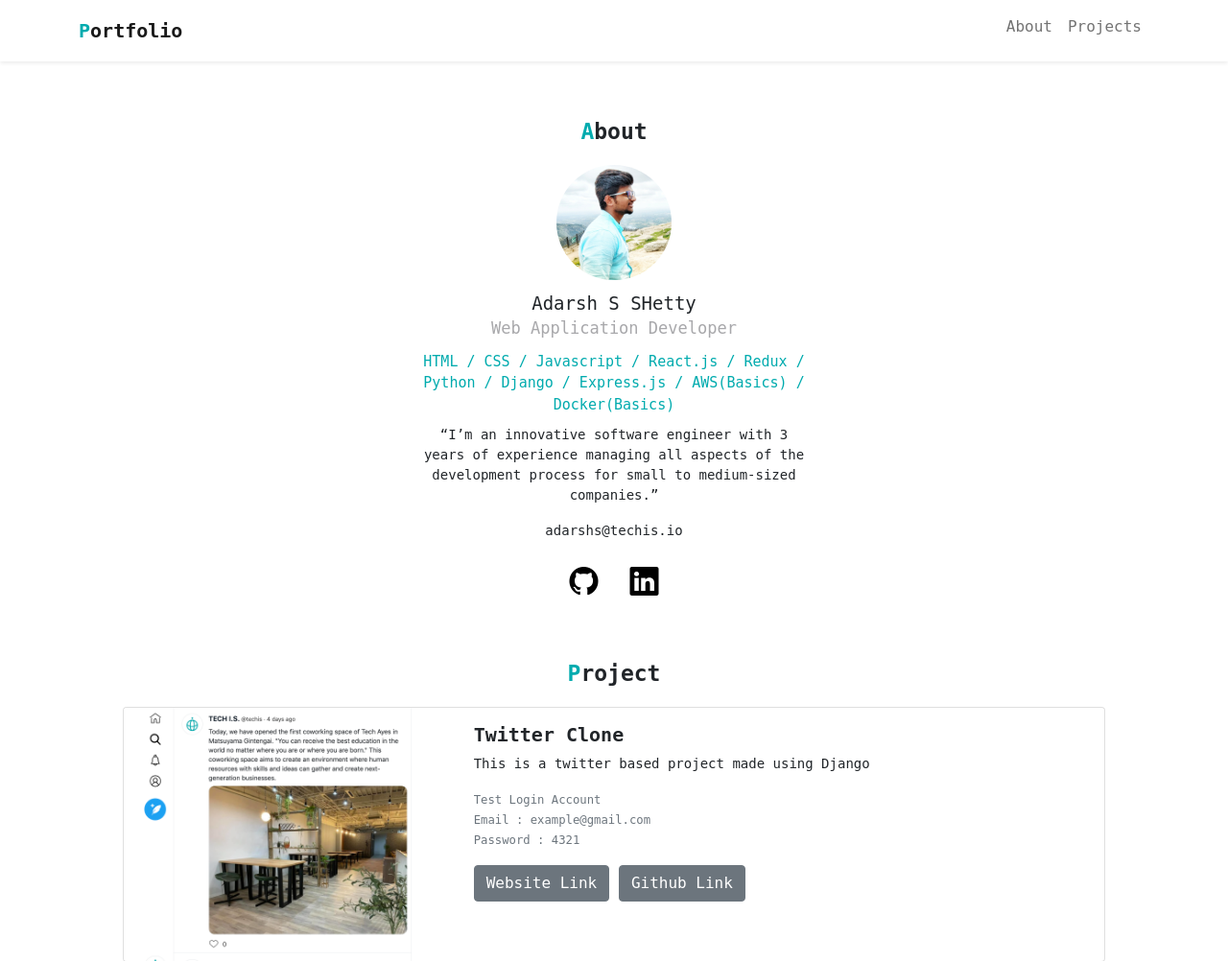
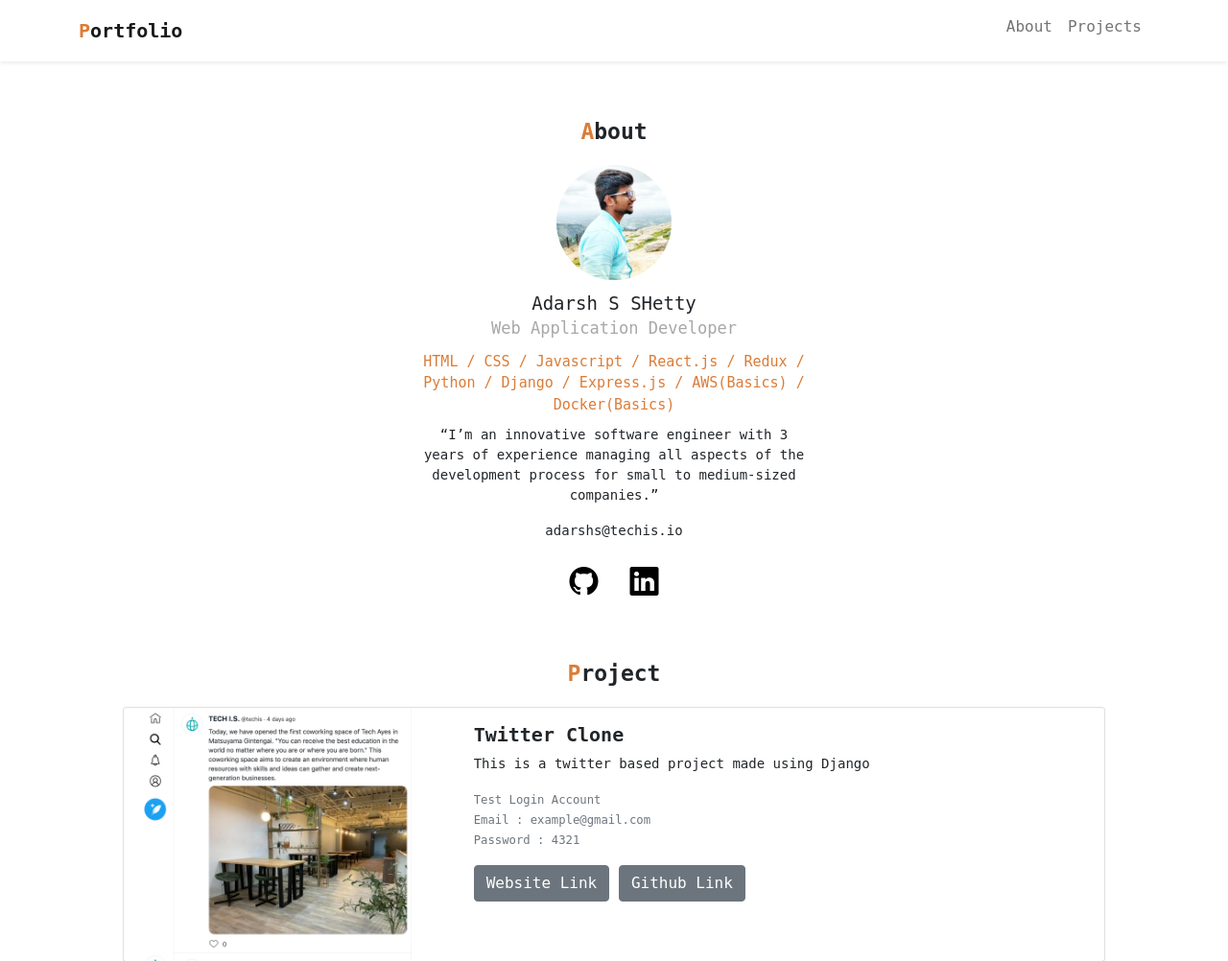
Before and after one commit to adarshs002/portfolio, a PHP site: page / in a window 1280 px wide. Shown: the top 1002 px of the page at 96% size. Run offline with PHP 8.4, Linux system fonts and the light colour scheme.

Commit message:
Changed some css

```diff
--- a/style.css
+++ b/style.css
@@ -3,7 +3,7 @@ body {
 }
 
 .font-primary {
-  color: #00abae;
+  color: #db7c37;
 }
 
 .title-icon {
@@ -49,7 +49,7 @@ a .font-black {
 
 #about .skills {
   font-size: 15px;
-  color: #00abae;
+  color: #db7c37;
   margin-bottom: 10px;
 }
 
```
